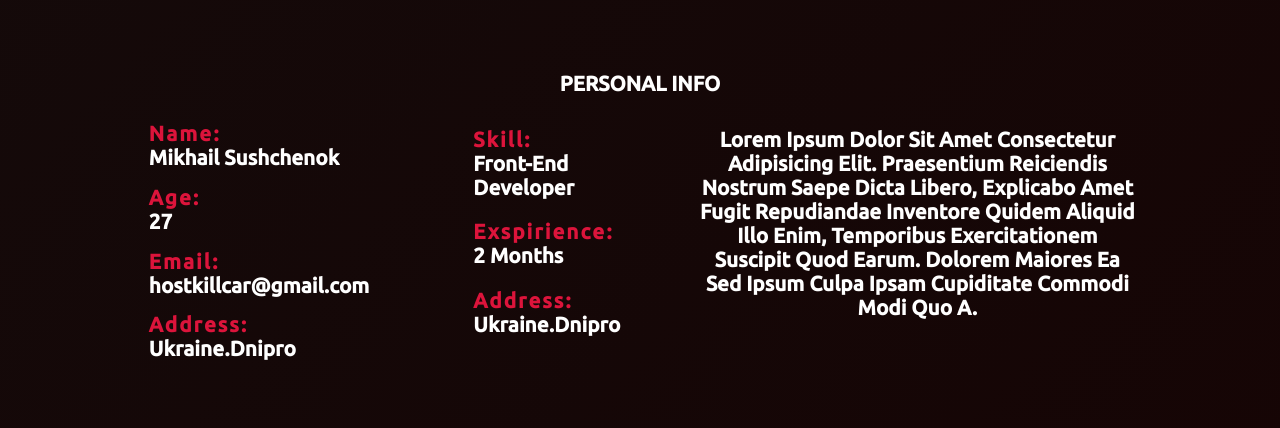
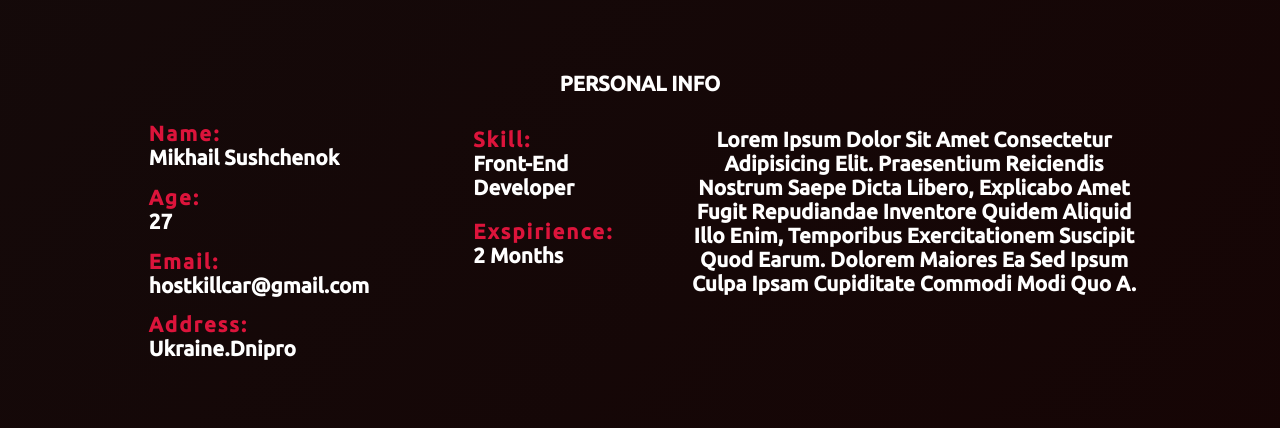
Before and after one commit to QuemS/QuemS.github.io, a plain HTML site: page about.html in a window 1280 px wide. Shown: the part 246-674 px from the top of the page. Drawn offline with Linux system fonts and the light colour scheme.

Commit message:
fix address

```diff
--- a/about.html
+++ b/about.html
@@ -37,7 +37,7 @@
                 <div class="personal2">
                   <h3 ><span>Skill: </span> Front-End Developer</h3>
                   <h3><span>Exspirience: </span> 2 Months</h3>
-                  <h3><span>address: </span> Ukraine.Dnipro</h3>
+
                </div>
                <div class="personal3">
                  <h3>Lorem ipsum dolor sit amet consectetur adipisicing elit. Praesentium reiciendis nostrum saepe dicta libero, explicabo amet fugit repudiandae inventore quidem aliquid illo enim, temporibus exercitationem suscipit quod earum. Dolorem maiores ea sed ipsum culpa ipsam cupiditate commodi modi quo a.</h3>
```
